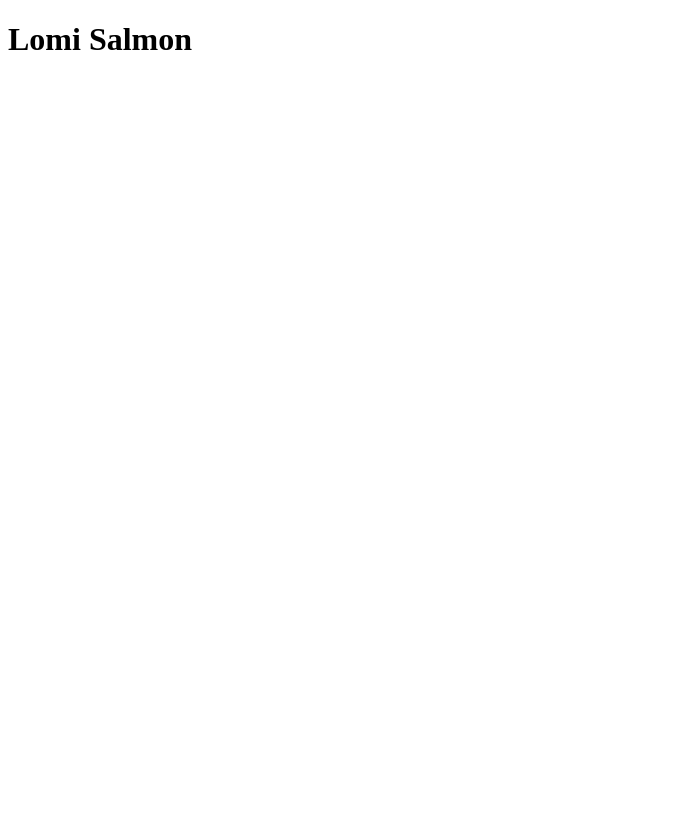
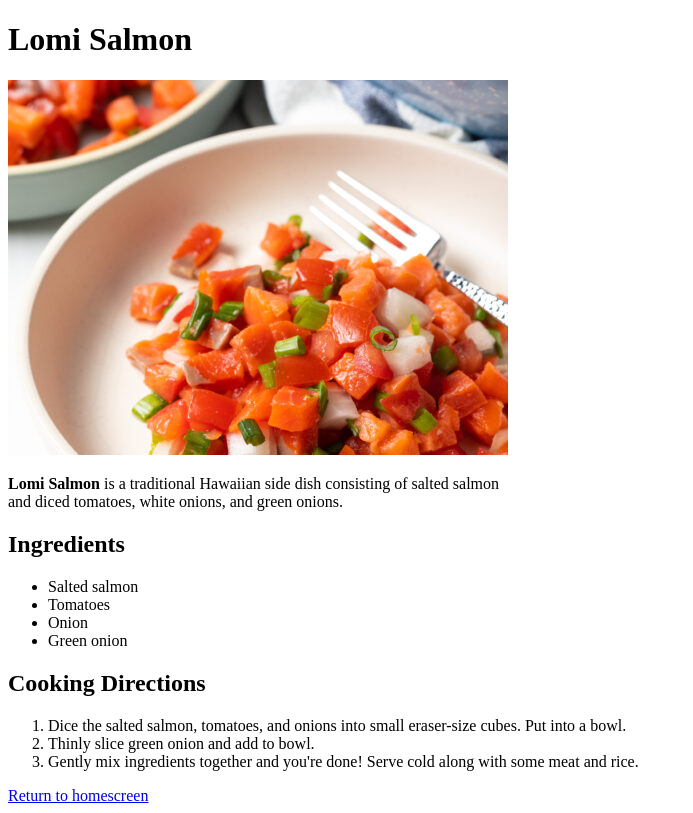
Before and after one commit to Fabi808/odin-recipes, a plain HTML site: page recipes/lomisalmon.html in a window 1280 px wide. Shown: the whole page, without its empty margins (0-693 px from the left). Drawn offline with Linux system fonts and the light colour scheme.

Commit message:
Add lomi salmon page with ingredients and directions lists

```diff
--- a/recipes/lomisalmon.html
+++ b/recipes/lomisalmon.html
@@ -8,5 +8,24 @@
 </head>
 <body>
     <h1> Lomi Salmon</h1>
+    <img src="../img/lomi-salmon.jpg" alt="Close-up shot of vibrant and delicious Lomi Salmon.">
+    <p><strong>Lomi Salmon</strong> is a traditional Hawaiian side dish consisting of salted salmon <br>and diced tomatoes, white onions, and green onions.</p>
+
+    <h2>Ingredients</h2>
+    <ul>
+        <li>Salted salmon</li>
+        <li>Tomatoes</li>
+        <li>Onion</li>
+        <li>Green onion</li>
+    </ul>
+
+    <h2>Cooking Directions</h2>
+    <ol>
+        <li>Dice the salted salmon, tomatoes, and onions into small eraser-size cubes. Put into a bowl.</li>
+        <li>Thinly slice green onion and add to bowl.</li>
+        <li>Gently mix ingredients together and you're done! Serve cold along with some meat and rice.</li>
+    </ol>
+
+    <a href="../index.html">Return to homescreen</a>
 </body>
 </html>
```
Also changed, not shown: img/lomi-salmon.jpg (added).
